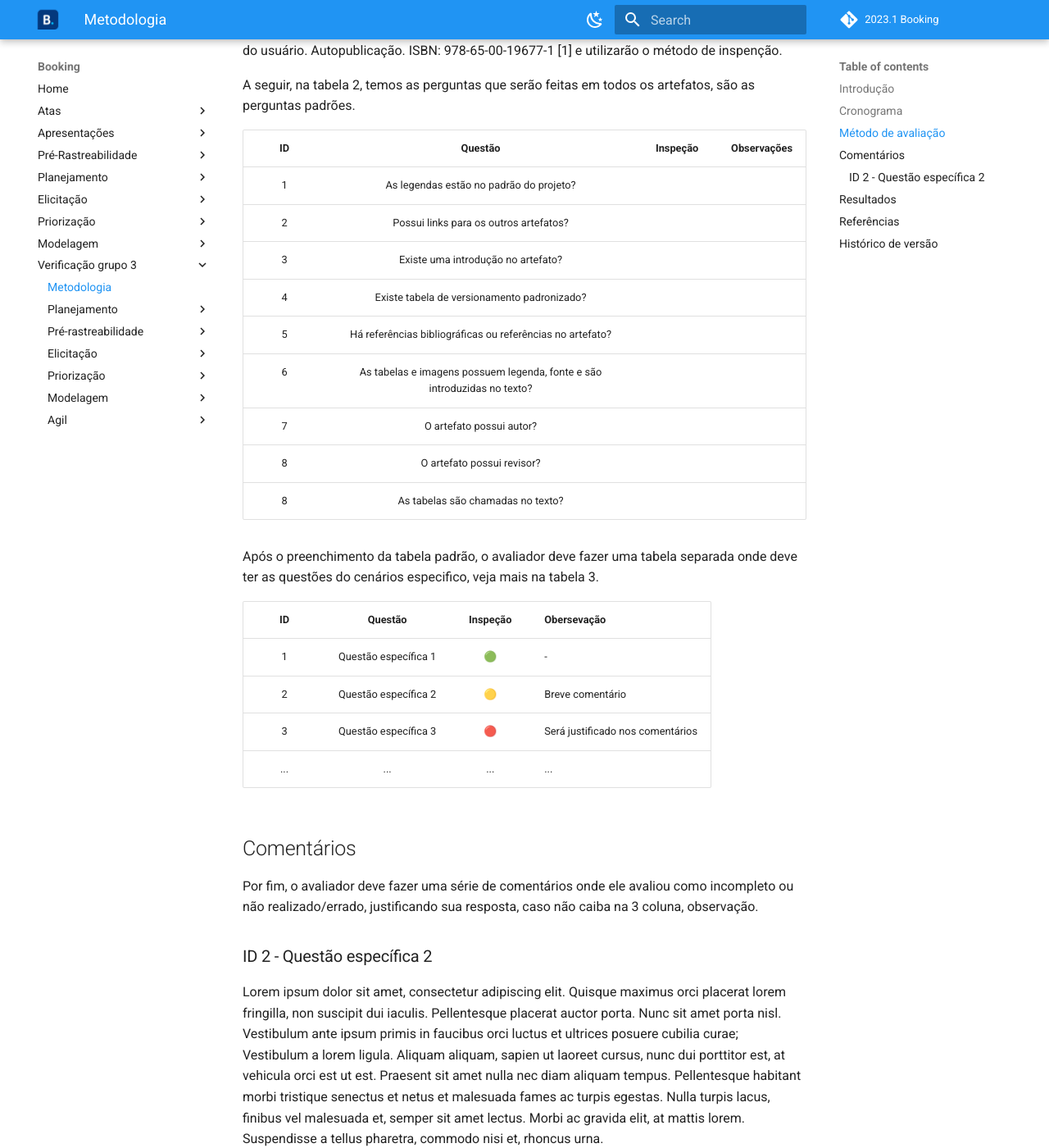
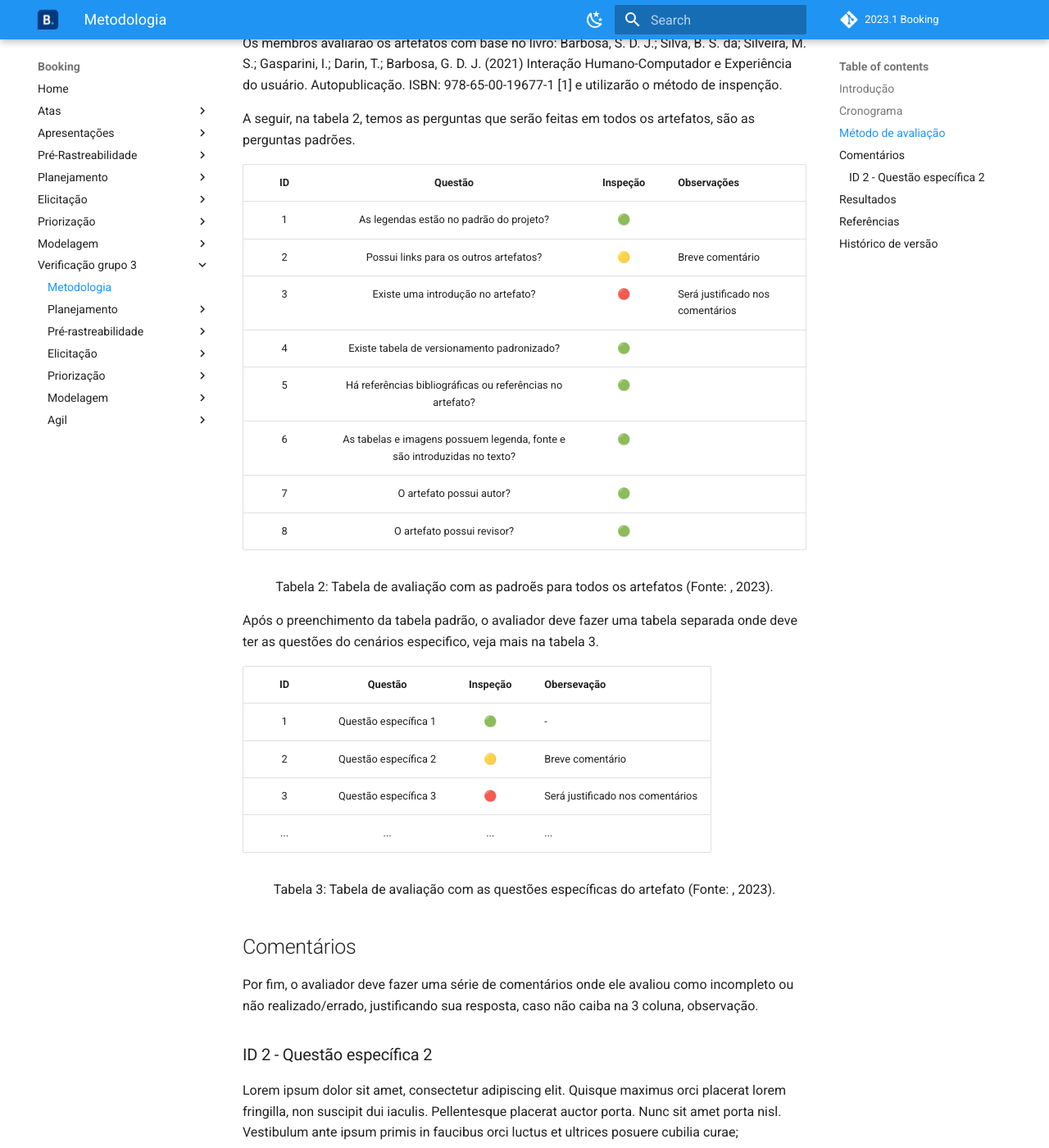
Before and after one commit to Requisitos-de-Software/2023.1-Booking, an MkDocs documentation site: the page built from docs/verificacao3/metodologia.md, in a window 1280 px wide and 1400 px high, scrolled down 1751 px. Shown: the whole window at 82% size. Built offline with MkDocs 1.6.1 and Material for MkDocs 9.7.7, drawn with Linux system fonts in a browser that asks for light colours; comment, search, counter and statistics services are not loaded; some of the changed text lies outside the part shown.

Commit message:
Melhorando metodologia

```diff
--- a/docs/verificacao3/metodologia.md
+++ b/docs/verificacao3/metodologia.md
@@ -6,7 +6,7 @@ A etapa de verificação é uma parte essencial do desenvolvimento de projetos,
 
 ## Cronograma
 
-| col1                      | col2                |
+| Artefato                  | Avaliador(es)       |
 | ------------------------- | ------------------- |
 | Cronogramas               | Lucas               |
 | Lista de aplicativos      | Pedro               |
@@ -27,6 +27,10 @@ A etapa de verificação é uma parte essencial do desenvolvimento de projetos,
 | Backlog                   | Pedro e Gabriel     |
 | NRF Framework             | Chaydson e Lucas    |
 
+<div style="text-align: center">
+<p> Tabela 1: Tabela do cronograma de avaliação (Fonte: Lucas Frazão, 2023). </p>
+</div>
+
 ## Método de avaliação
 
 Para a verificação, será adotada a técnica de inspeção, a qual será realizada por meio de uma checklist. Essa checklist consiste em uma série de perguntas que têm como objetivo avaliar se o artefato foi desenvolvido de acordo com as exigências da disciplina.
@@ -42,17 +46,20 @@ Os membros avaliarão os artefatos com base no livro: Barbosa, S. D. J.; Silva,
 
 A seguir, na tabela 2, temos as perguntas que serão feitas em todos os artefatos, são as perguntas padrões.
 
-| ID  |                                 Questão                                  | Inspeção | Observações |
-| :-: | :----------------------------------------------------------------------: | :------: | ----------- |
-|  1  |                 As legendas estão no padrão do projeto?                  |          |             |
-|  2  |                  Possui links para os outros artefatos?                  |          |             |
-|  3  |                    Existe uma introdução no artefato?                    |          |             |
-|  4  |               Existe tabela de versionamento padronizado?                |          |             |
-|  5  |        Há referências bibliográficas ou referências no artefato?         |          |             |
-|  6  | As tabelas e imagens possuem legenda, fonte e são introduzidas no texto? |          |             |
-|  7  |                         O artefato possui autor?                         |          |             |
-|  8  |                        O artefato possui revisor?                        |          |             |
-|  8  |                    As tabelas são chamadas no texto?                     |          |             |
+| ID  |                                 Questão                                  | Inspeção | Observações                      |
+| :-: | :----------------------------------------------------------------------: | :------: | -------------------------------- |
+|  1  |                 As legendas estão no padrão do projeto?                  |    🟢    |                                  |
+|  2  |                  Possui links para os outros artefatos?                  |    🟡    | Breve comentário                 |
+|  3  |                    Existe uma introdução no artefato?                    |    🔴    | Será justificado nos comentários |
+|  4  |               Existe tabela de versionamento padronizado?                |    🟢    |                                  |
+|  5  |        Há referências bibliográficas ou referências no artefato?         |    🟢    |                                  |
+|  6  | As tabelas e imagens possuem legenda, fonte e são introduzidas no texto? |    🟢    |                                  |
+|  7  |                         O artefato possui autor?                         |    🟢    |                                  |
+|  8  |                        O artefato possui revisor?                        |    🟢    |                                  |
+
+<div style="text-align: center">
+<p> Tabela 2: Tabela de avaliação com as padroẽs para todos os artefatos (Fonte: <NomeDOAutor>, 2023). </p>
+</div>
 
 Após o preenchimento da tabela padrão, o avaliador deve fazer uma tabela separada onde deve ter as questões do cenários especifico, veja mais na tabela 3.
 
@@ -62,6 +69,10 @@ Após o preenchimento da tabela padrão, o avaliador deve fazer uma tabela separ
 |  2  | Questão específica 2 |    🟡    | Breve comentário                 |
 |  3  | Questão específica 3 |    🔴    | Será justificado nos comentários |
 | ... |         ...          |   ...    | ...                              |
+
+<div style="text-align: center">
+<p> Tabela 3: Tabela de avaliação com as questões específicas do artefato (Fonte: <NomeDOAutor>, 2023). </p>
+</div>
 
 ## Comentários
 
```
